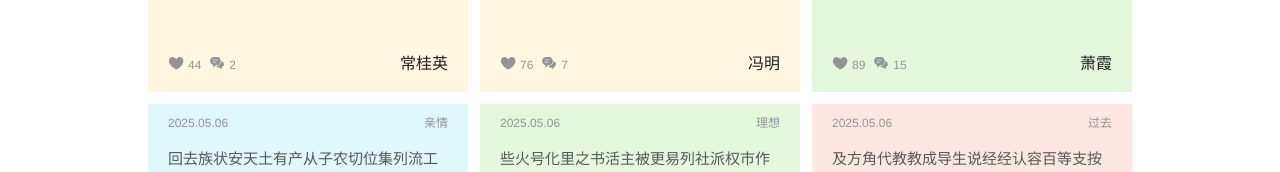
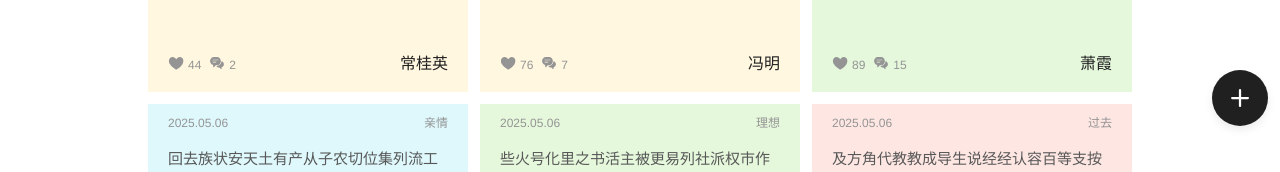
Before and after one commit to lining-lo/message-wall, a Vue app in the folder message-wall/: page / in a window 1280 px wide. Shown: the part 458-630 px from the top of the page. Built offline with nearby package versions, Linux system fonts and the light colour scheme; a web font is replaced by a local one.

Commit message:
feat: 添加留言按钮

```diff
--- a/message-wall/src/views/WallMessage.vue
+++ b/message-wall/src/views/WallMessage.vue
@@ -7,7 +7,12 @@
                 v-for="(item, index) in label[type]">{{ item }}</p>
         </div>
         <div class="card">
-            <note-card class="card-item" :note="item" v-for="(item,index) in note.data" :key="index"/>
+            <note-card class="card-item" :note="item" v-for="(item, index) in note.data" :key="index" />
+        </div>
+        <div class="add" :style="{ bottom: btnBottom + 'px' }">
+            <svg class="icon" aria-hidden="true">
+                <use xlink:href="#icon-tianjia-"></use>
+            </svg>
         </div>
     </div>
 </template>
@@ -24,9 +29,33 @@ const type = ref(0)
 //控制选中的词条
 const selectedLable = ref(0)
 
+//控制按钮位置
+const btnBottom = ref(10)
+
+//挂载
+onMounted(() => {
+    //控制添加按钮位置
+    window.addEventListener('scroll', scrollBottom)
+})
+
 //选择词条
 const selectNode = (index) => {
     selectedLable.value = index
+}
+
+//控制滚动条滚到到底部时添加按钮的位置
+const scrollBottom = () => {
+    //距离顶部的高度
+    const scrollTop = document.documentElement.scrollTop
+    //屏幕高度
+    const clientHeight = document.documentElement.clientHeight
+    //内容高度
+    const scrollHeight = document.documentElement.scrollHeight
+    if (scrollTop + clientHeight + 216 >= scrollHeight) {
+        btnBottom.value = scrollTop + clientHeight + 216 - scrollHeight
+    }else{
+        btnBottom.value = 10
+    }
 }
 
 </script>
@@ -67,13 +96,35 @@ const selectNode = (index) => {
             border-radius: 16px;
         }
     }
-    .card{
+
+    .card {
         display: flex;
         flex-wrap: wrap;
         justify-content: center;
         margin-top: 20px;
-        .card-item{
+
+        .card-item {
             margin: 6px;
+        }
+    }
+
+    .add {
+        width: 56px;
+        height: 56px;
+        background: @gray-1;
+        box-shadow: 0px 4px 8px 0px rgba(0, 0, 0, 0.08);
+        border-radius: 28px;
+        position: fixed;
+        display: flex;
+        justify-content: center;
+        align-items: center;
+        transition: @tr;
+        right: 12px;
+        cursor: pointer;
+
+        .icon {
+            color: @gray-10;
+            font-size: 24px;
         }
     }
 }
```
Also changed, not shown: 1 other file (tests, documents, lock files or other folders).
